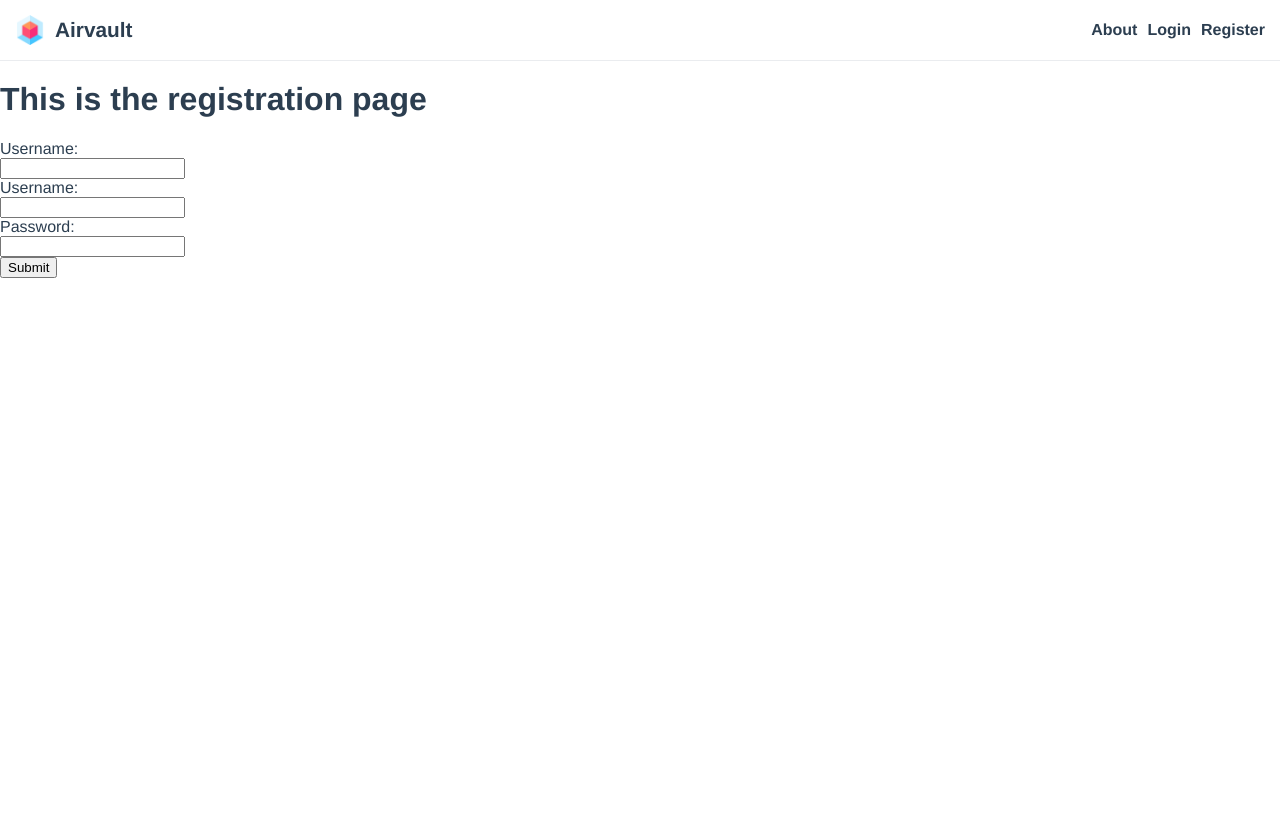
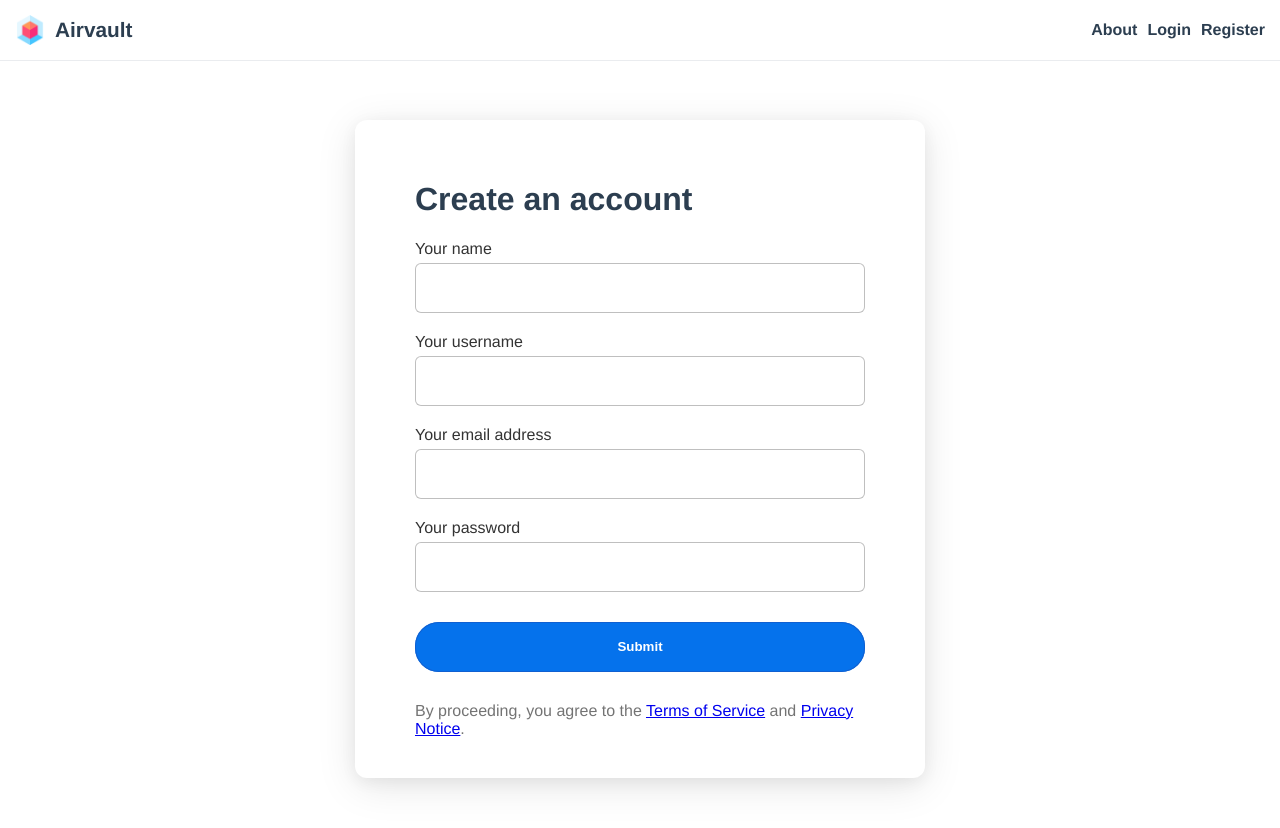
Before and after one commit to airvault-org/airvault, a Vue app in the folder webapp/: page /register in a window 1280 px wide. Shown: the top 828 px of the page. Before the commit the page ends 800 px from the top, so only its background shows below. Built offline with nearby package versions, Linux system fonts and the light colour scheme; no server answers.

Commit message:
[webapp] Add and design registration view

```diff
--- a/webapp/src/views/Register.vue
+++ b/webapp/src/views/Register.vue
@@ -1,22 +1,108 @@
 <template>
   <div class="register">
-    <h1>This is the registration page</h1>
-    <form>
-      <div>
-        <label for="username">Username:</label><br>
-        <input type="text" name="username" id="username">
+    <h1>Create an account</h1>
+    <form class="registration-form">
+      <div class="registration-form__field">
+        <label class="registration-form__label" for="name">Your name</label>
+        <input class="registration-form__input" autocapitalize="words" autocomplete="name" autocorrect="off" id="name"
+               maxlength="60" spellcheck="false" type="text">
       </div>
-      <div>
-        <label for="email">Username:</label><br>
-        <input type="text" name="username" id="email">
+      <div class="registration-form__field">
+        <label class="registration-form__label" for="username">Your username</label>
+        <input class="registration-form__input" autocapitalize="none" autocomplete="username" autocorrect="off"
+               id="username" maxlength="60" spellcheck="false" type="text">
       </div>
-      <div>
-        <label for="password">Password:</label><br>
-        <input type="password" name="password" id="password">
+      <div class="registration-form__field">
+        <label class="registration-form__label" for="email">Your email address</label>
+        <input class="registration-form__input" autocapitalize="none" autocomplete="email" autocorrect="off" id="email"
+               maxlength="255" spellcheck="false" type="email">
       </div>
-      <div>
-        <input type="submit" value="Submit">
+      <div class="registration-form__field">
+        <label class="registration-form__label" for="password">Your password</label>
+        <input class="registration-form__input" autocapitalize="none" autocomplete="new-password" autocorrect="off"
+               id="password" maxlength="60" spellcheck="false" type="password">
       </div>
+      <input class="registration-form__submit" type="submit" value="Submit">
+      <p id="terms-and-conditions">By proceeding, you agree to the <a target="_blank" href="/legal/terms-of-service">Terms
+        of Service</a> and <a target="_blank" href="/legal/privacy">Privacy Notice</a>.</p>
     </form>
   </div>
 </template>
+
+<style>
+.register {
+  margin: 60px auto 60px;
+  min-width: 450px;
+  width: 450px;
+  min-height: 415px;
+  border-radius: 12px;
+  box-shadow: 0 0 0 rgb(0 0 0 / 10%), 0 4px 16px rgb(0 0 0 / 6%), 0 8px 40px rgb(0 0 0 / 10%);
+  background-color: white;
+  padding: 40px 60px;
+}
+
+.registration-form {
+}
+
+.registration-form__field {
+  margin-bottom: 20px;
+  display: flex;
+  flex-direction: column;
+}
+
+.registration-form__label {
+  display: block;
+  font-weight: 500;
+  color: #333333;
+  margin-bottom: 5px;
+}
+
+.registration-form__input {
+  min-height: 30px;
+  color: #333333;
+  line-height: 1.2em;
+  font-size: 1rem;
+  border-radius: 6px;
+  padding: 10px 14px;
+  background-color: white;
+  outline: none;
+  resize: none;
+  appearance: none;
+  border: none;
+  box-shadow: inset 0 0 0 1px rgb(0 0 0 / 25%);
+}
+
+.registration-form__input:focus {
+  box-shadow: inset 0 0 0 1px #0572ec;
+}
+
+.registration-form__submit {
+  display: block;
+  width: 100%;
+  color: white;
+  background-color: #0572ec;
+  box-shadow: inset 0 0 0 1px #1060d1;
+  min-height: 50px;
+  font-weight: 600;
+  line-height: 1.5em;
+  border-radius: 24px;
+  border: 0;
+  padding: 8px 16px;
+  outline: none;
+  resize: none;
+  transition: all 0.25s ease;
+  margin-top: 30px;
+  margin-bottom: 30px;
+}
+
+.registration-form__submit:focus,
+.registration-form__submit:hover {
+  background-color: #1060d1;
+}
+
+#terms-and-conditions {
+  color: #0000008c !important;
+  font-weight: 400 !important;
+  margin: 0;
+}
+</style>
```
